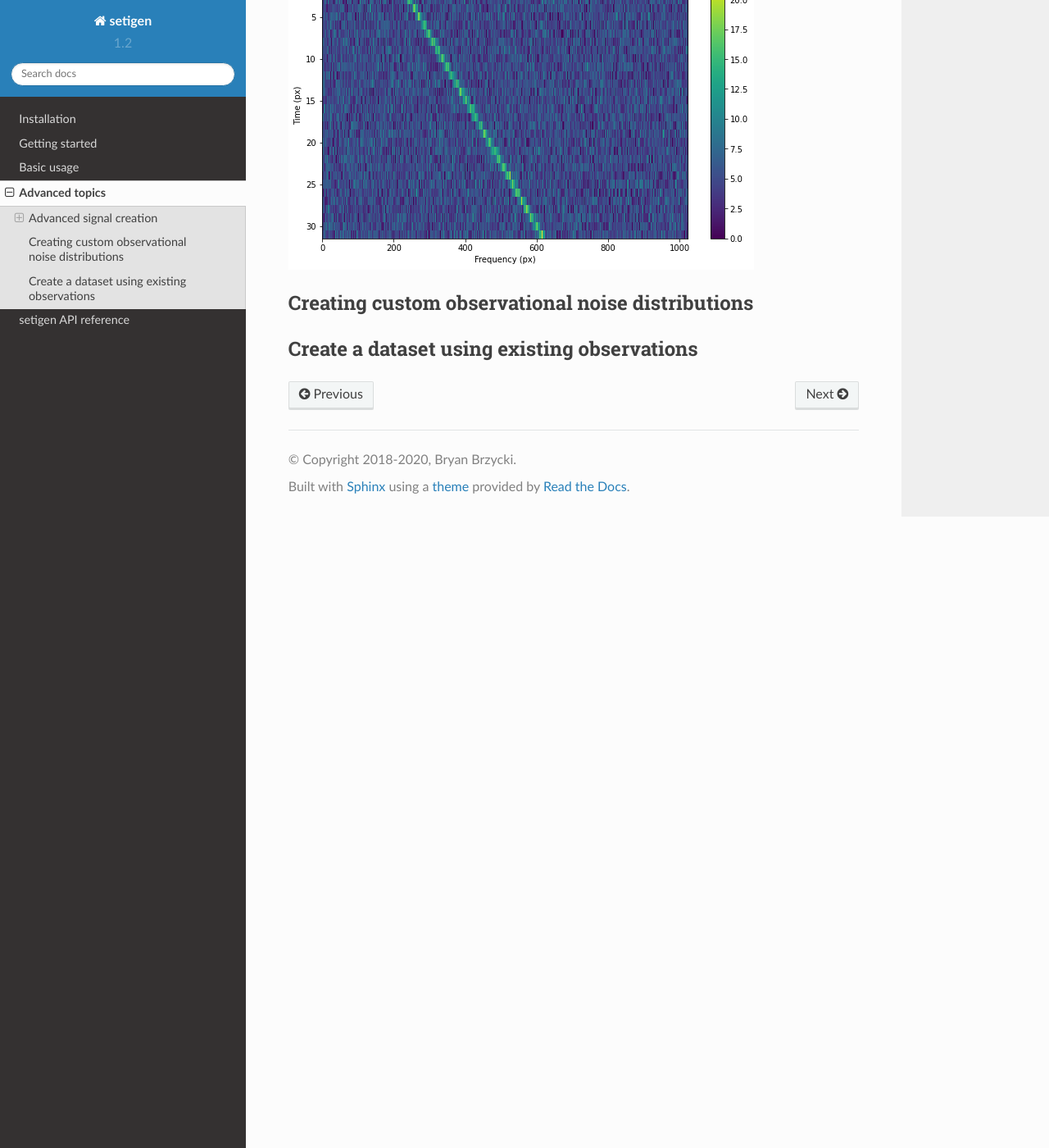
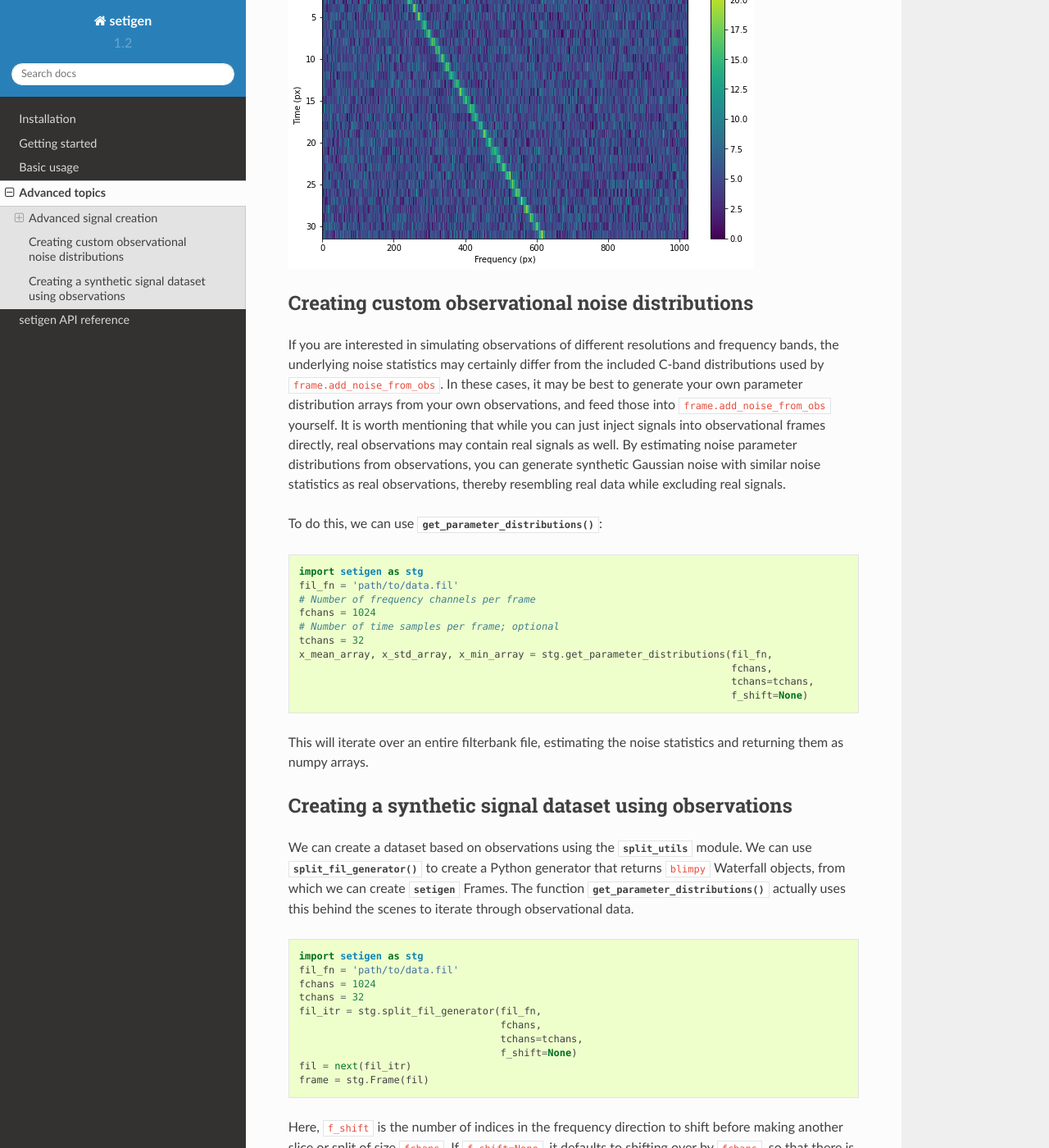
Before and after one commit to bbrzycki/setigen, a Sphinx documentation site: the page built from docs/source/advanced.rst, in a window 1280 px wide and 1400 px high, scrolled down 5870 px. Shown: the whole window at 82% size. Built offline with Sphinx 7.4.7 and the Read the Docs theme 2.0.0, drawn with Linux system fonts in a browser that asks for light colours; some of the changed text lies outside the part shown.

Commit message:
Finish 'advanced topics' docs

```diff
--- a/docs/source/advanced.rst
+++ b/docs/source/advanced.rst
@@ -15,7 +15,7 @@ section, we explore some of the flexibility behind :func:`~setigen.frame.Frame.a
 Writing custom signal functions
 ^^^^^^^^^^^^^^^^^^^^^^^^^^^^^^^
 
-You can go beyond :mod:`setigen`'s pre-written signal functions by
+You can go beyond |setigen|'s pre-written signal functions by
 writing your own. For each :func:`~setigen.frame.Frame.add_signal` input parameter
 (:code:`path`, :code:`t_profile`, :code:`f_profile`, and :code:`bp_profile`),
 you can pass in your own custom functions. Note that these inputs are themselves functions.
@@ -275,12 +275,88 @@ Here is an example of integration in action:
 .. image:: images/advanced_accuracy.png
 
 Creating custom observational noise distributions
---------------------------------------------------------
+-------------------------------------------------
+
+If you are interested in simulating observations of different resolutions and
+frequency bands, the underlying noise statistics may certainly differ from the
+included C-band distributions used by :code:`frame.add_noise_from_obs`. In these cases,
+it may be best to generate your own parameter distribution arrays from your
+own observations, and feed those into :code:`frame.add_noise_from_obs` yourself.
+It is worth mentioning that while you can just inject signals into
+observational frames directly, real observations may contain real signals as well.
+By estimating noise parameter distributions from observations, you can generate
+synthetic Gaussian noise with similar noise statistics as real observations, thereby
+resembling real data while excluding real signals.
+
+To do this, we can use :func:`~setigen.sample_from_obs.get_parameter_distributions`:
+
+.. code-block:: Python
+
+    import setigen as stg
+    fil_fn = 'path/to/data.fil'
+    # Number of frequency channels per frame
+    fchans = 1024
+    # Number of time samples per frame; optional
+    tchans = 32
+    x_mean_array, x_std_array, x_min_array = stg.get_parameter_distributions(fil_fn,
+                                                                             fchans,
+                                                                             tchans=tchans,
+                                                                             f_shift=None)
+
+This will iterate over an entire filterbank file, estimating the noise statistics
+and returning them as numpy arrays.
 
 
+Creating a synthetic signal dataset using observations
+------------------------------------------------------
 
+We can create a dataset based on observations using the :mod:`~setigen.split_utils`
+module. We can use :func:`~setigen.split_utils.split_fil_generator` to create
+a Python generator that returns :code:`blimpy` Waterfall objects, from which we can create
+|setigen| Frames. The function :func:`~setigen.sample_from_obs.get_parameter_distributions`
+actually uses this behind the scenes to iterate through observational data.
 
+.. code-block:: Python
 
+    import setigen as stg
+    fil_fn = 'path/to/data.fil'
+    fchans = 1024
+    tchans = 32
+    fil_itr = stg.split_fil_generator(fil_fn,
+                                      fchans,
+                                      tchans=tchans,
+                                      f_shift=None)
+    fil = next(fil_itr)
+    frame = stg.Frame(fil)
 
-Create a dataset using existing observations
-----------------------------------------------------
+Here, :code:`f_shift` is the number of indices in the frequency direction to shift
+before making another slice or split of size :code:`fchans`. If :code:`f_shift=None`,
+it defaults to shifting over by :code:`fchans`, so that there is no overlap.
+
+To construct a full dataset, we can then use the generator to iterate over slices
+of data and save out frames. As a simple example:
+
+.. code-block:: Python
+
+    for i, fil in enumerate(fil_itr):
+        frame = stg.Frame(fil=fil)
+
+        start_index = np.random.randint(0, fchans)
+        end_index = np.random.randint(0, fchans)
+        drift_rate = frame.get_drift_rate(start_index, end_index)
+
+        signal = frame.add_constant_signal(f_start=frame.get_frequency(start_index),
+                                           drift_rate=drift_rate,
+                                           level=frame.get_intensity(snr=10),
+                                           width=40,
+                                           f_profile_type='gaussian')
+        signal_props = {
+            'start_index': start_index,
+            'end_index': end_index,
+            'snr': 10,
+        }
+        frame.add_metadata(signal_props)
+        frame.save_pickle('save/path/frame{:06d}.pickle'.format(i))
+
+Depending on the application, it can also pay to save metadata out to a CSV file,
+which tracks filenames / indices with corresponding properties.
```
Also changed, not shown: other parts of docs/source/advanced.rst (+6 -6 lines), docs/source/basics.rst (+47 -11 lines), docs/source/getting_started.rst (+12 -4 lines), 2 other files.
